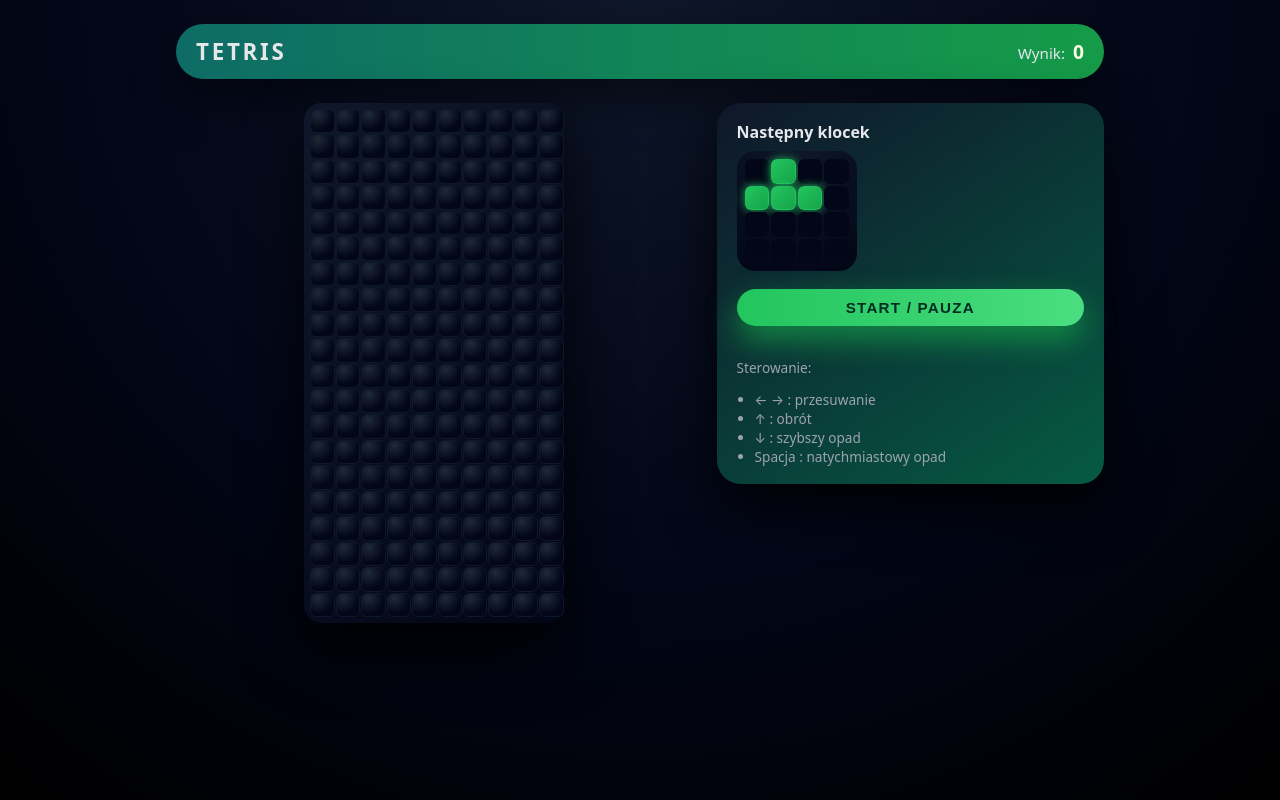
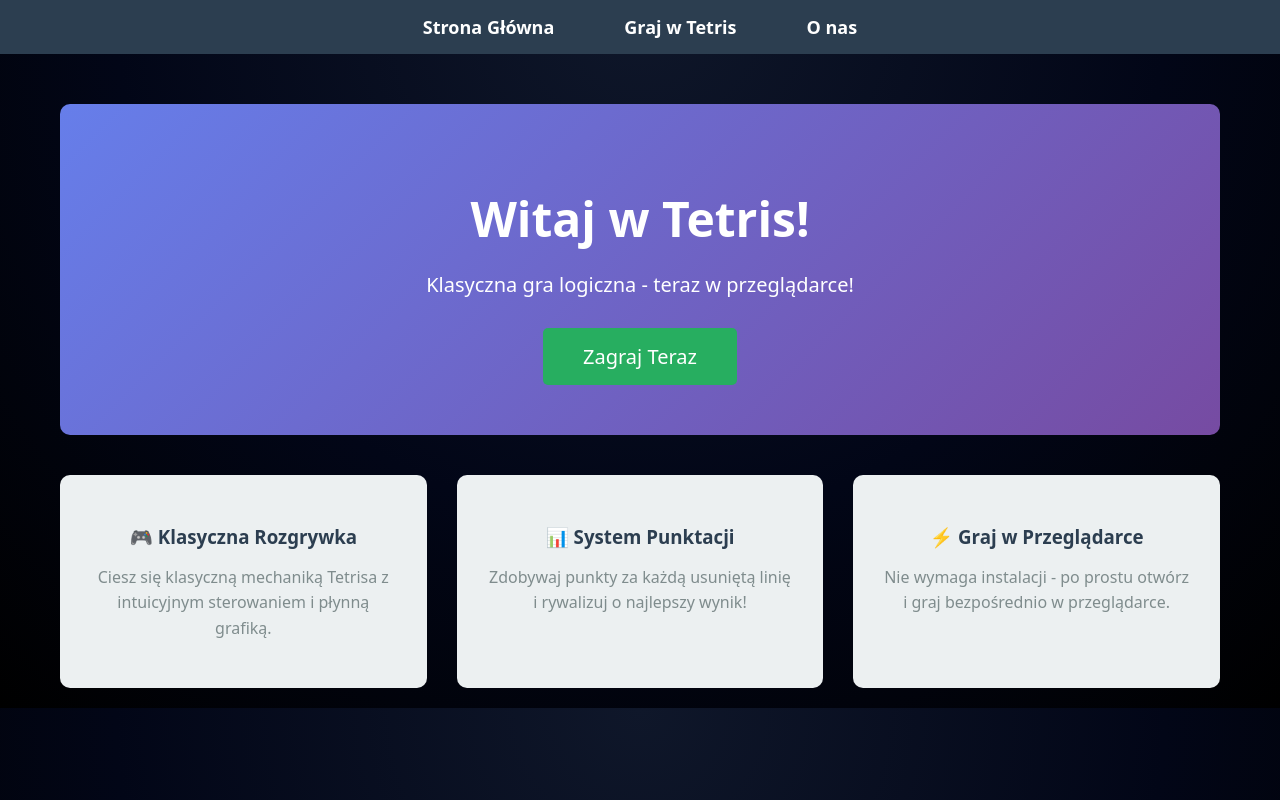
Before and after one commit to lepa90/recordings-tetris, a Django app: page / in a window 1280 px wide. Run offline with Django 5.2, Linux system fonts and the light colour scheme.

Commit message:
Dodano strone glowna, menu nawigacyjne i podstrone O nas

```diff
--- /dev/null
+++ b/tetris/templates/tetris/home.html
@@ -0,0 +1,138 @@
+<!DOCTYPE html>
+<html lang="pl">
+<head>
+    <meta charset="UTF-8">
+    <meta name="viewport" content="width=device-width, initial-scale=1.0">
+    <title>Strona Główna - Tetris</title>
+    {% load static %}
+    <link rel="stylesheet" href="{% static 'tetris/style.css' %}">
+    <style>
+        .home-container {
+            max-width: 1200px;
+            margin: 0 auto;
+            padding: 20px;
+        }
+
+        .navbar {
+            background-color: #2c3e50;
+            padding: 15px 0;
+            margin-bottom: 30px;
+        }
+
+        .navbar ul {
+            list-style: none;
+            padding: 0;
+            margin: 0;
+            display: flex;
+            justify-content: center;
+            gap: 30px;
+        }
+
+        .navbar a {
+            color: white;
+            text-decoration: none;
+            font-size: 18px;
+            font-weight: bold;
+            padding: 10px 20px;
+            transition: background-color 0.3s;
+            border-radius: 5px;
+        }
+
+        .navbar a:hover {
+            background-color: #34495e;
+        }
+
+        .hero {
+            text-align: center;
+            padding: 50px 20px;
+            background: linear-gradient(135deg, #667eea 0%, #764ba2 100%);
+            color: white;
+            border-radius: 10px;
+            margin-bottom: 40px;
+        }
+
+        .hero h1 {
+            font-size: 48px;
+            margin-bottom: 20px;
+        }
+
+        .hero p {
+            font-size: 20px;
+            margin-bottom: 30px;
+        }
+
+        .btn-play {
+            display: inline-block;
+            background-color: #27ae60;
+            color: white;
+            padding: 15px 40px;
+            font-size: 20px;
+            text-decoration: none;
+            border-radius: 5px;
+            transition: background-color 0.3s;
+        }
+
+        .btn-play:hover {
+            background-color: #229954;
+        }
+
+        .features {
+            display: grid;
+            grid-template-columns: repeat(auto-fit, minmax(300px, 1fr));
+            gap: 30px;
+            margin-top: 40px;
+        }
+
+        .feature-card {
+            background-color: #ecf0f1;
+            padding: 30px;
+            border-radius: 10px;
+            text-align: center;
+        }
+
+        .feature-card h3 {
+            color: #2c3e50;
+            margin-bottom: 15px;
+        }
+
+        .feature-card p {
+            color: #7f8c8d;
+            line-height: 1.6;
+        }
+    </style>
+</head>
+<body>
+    <nav class="navbar">
+        <ul>
+            <li><a href="{% url 'home' %}">Strona Główna</a></li>
+            <li><a href="{% url 'tetris' %}">Graj w Tetris</a></li>
+            <li><a href="{% url 'about' %}">O nas</a></li>
+        </ul>
+    </nav>
+
+    <div class="home-container">
+        <div class="hero">
+            <h1>Witaj w Tetris!</h1>
+            <p>Klasyczna gra logiczna - teraz w przeglądarce!</p>
+            <a href="{% url 'tetris' %}" class="btn-play">Zagraj Teraz</a>
+        </div>
+
+        <div class="features">
+            <div class="feature-card">
+                <h3>🎮 Klasyczna Rozgrywka</h3>
+                <p>Ciesz się klasyczną mechaniką Tetrisa z intuicyjnym sterowaniem i płynną grafiką.</p>
+            </div>
+
+            <div class="feature-card">
+                <h3>📊 System Punktacji</h3>
+                <p>Zdobywaj punkty za każdą usuniętą linię i rywalizuj o najlepszy wynik!</p>
+            </div>
+
+            <div class="feature-card">
+                <h3>⚡ Graj w Przeglądarce</h3>
+                <p>Nie wymaga instalacji - po prostu otwórz i graj bezpośrednio w przeglądarce.</p>
+            </div>
+        </div>
+    </div>
+</body>
+</html>
--- a/tetris/templates/tetris/index.html
+++ b/tetris/templates/tetris/index.html
@@ -5,8 +5,46 @@
     <title>Tetris</title>
     {% load static %}
     <link rel="stylesheet" href="{% static 'tetris/style.css' %}">
+    <style>
+        .navbar {
+            background-color: #2c3e50;
+            padding: 15px 0;
+            margin-bottom: 20px;
+        }
+
+        .navbar ul {
+            list-style: none;
+            padding: 0;
+            margin: 0;
+            display: flex;
+            justify-content: center;
+            gap: 30px;
+        }
+
+        .navbar a {
+            color: white;
+            text-decoration: none;
+            font-size: 18px;
+            font-weight: bold;
+            padding: 10px 20px;
+            transition: background-color 0.3s;
+            border-radius: 5px;
+        }
+
+        .navbar a:hover {
+            background-color: #34495e;
+        }
+    </style>
 </head>
 <body>
+    <nav class="navbar">
+        <ul>
+            <li><a href="{% url 'home' %}">Strona Główna</a></li>
+            <li><a href="{% url 'tetris' %}">Graj w Tetris</a></li>
+            <li><a href="{% url 'about' %}">O nas</a></li>
+        </ul>
+    </nav>
+
     <div class="wrapper">
         <header class="top-bar">
             <h1>Tetris</h1>
--- a/tetris/urls.py
+++ b/tetris/urls.py
@@ -2,5 +2,7 @@
 from . import views
 
 urlpatterns = [
-    path('', views.tetris_view, name='tetris'),
+    path('', views.home_view, name='home'),
+    path('tetris/', views.tetris_view, name='tetris'),
+    path('o-nas/', views.about_view, name='about'),
 ]
--- a/tetris/views.py
+++ b/tetris/views.py
@@ -1,5 +1,13 @@
 from django.shortcuts import render
+
+
+def home_view(request):
+	return render(request, 'tetris/home.html')
 
 
 def tetris_view(request):
 	return render(request, 'tetris/index.html')
+
+
+def about_view(request):
+	return render(request, 'tetris/about.html')
```
Also changed, not shown: tetris/templates/tetris/about.html (added, +138 -0 lines).
